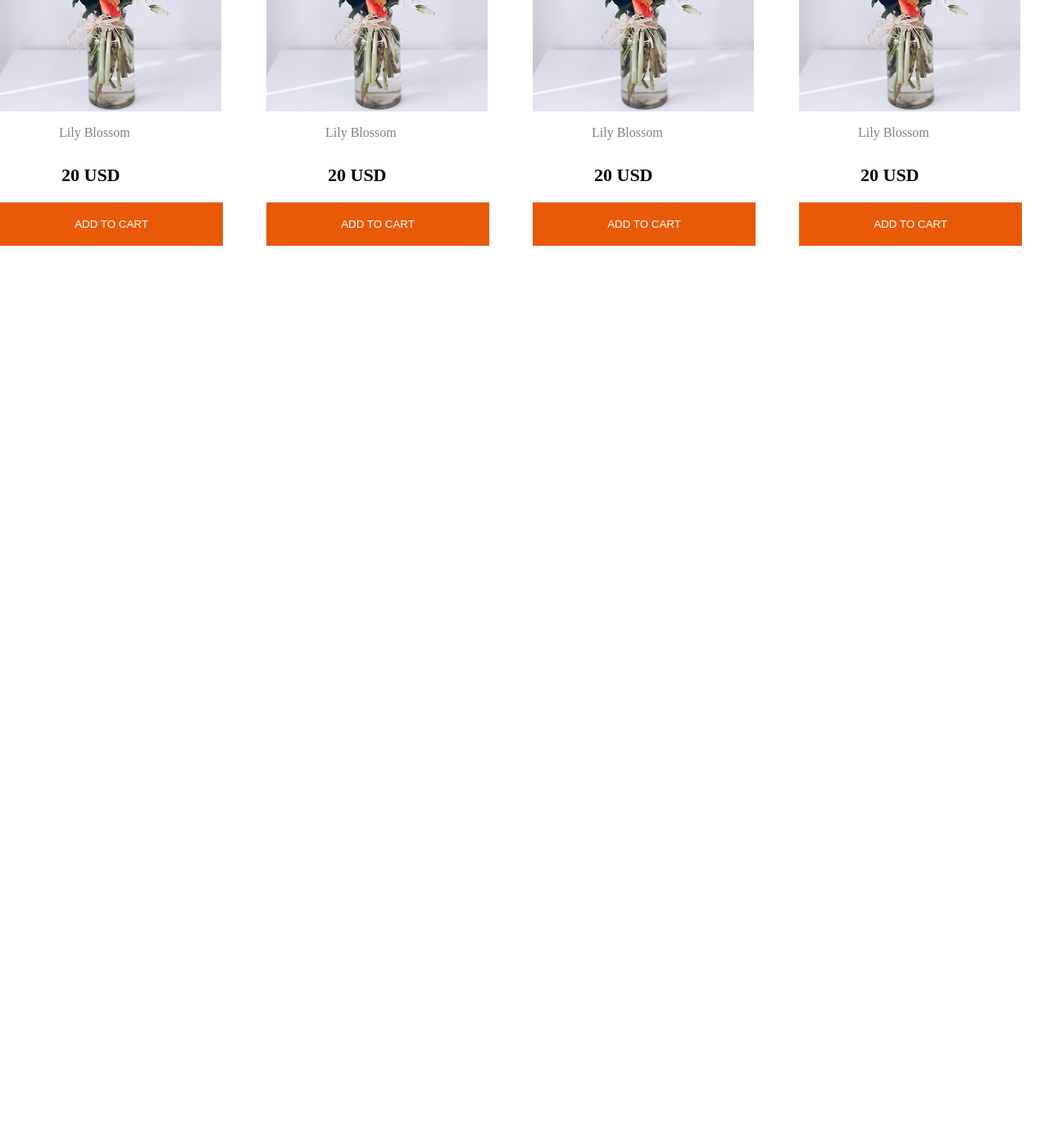
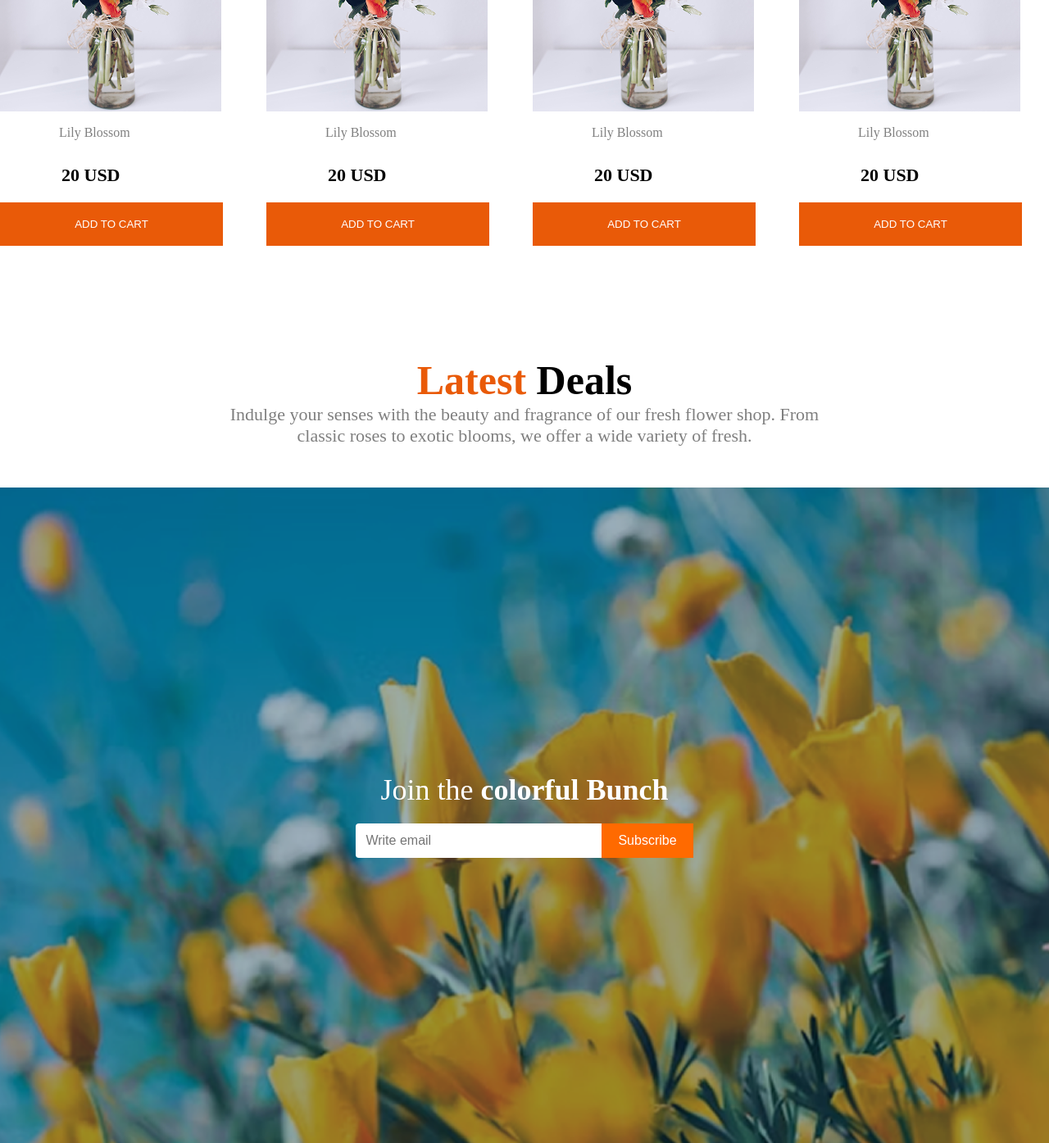
Before and after one commit to khayrulbashar2025/flower-market, a plain HTML site: page index.html in a window 1280 px wide. Shown: the part 1445-2840 px from the top of the page at 82% size. Before the commit the page ends 1745 px from the top, so only its background shows below. Drawn offline with Linux system fonts and the light colour scheme.

Commit message:
added news section

```diff
--- a/index.html
+++ b/index.html
@@ -110,5 +110,26 @@
         </div>
       </section>
     </main>
+    <main>
+      <div class="Deals">
+        <h2 class="title"><span class="orange">Latest</span> Deals</h2>
+        <p class="discription rgb">
+          Indulge your senses with the beauty and fragrance of our fresh flower
+          shop. From <br />
+          classic roses to exotic blooms, we offer a wide variety of fresh.
+        </p>
+      </div>
+    </main>
+    <main>
+      <div class="newsletter-section">
+        <div class="content">
+          <h1><span>Join the</span> <strong>colorful Bunch</strong></h1>
+          <form class="subscribe-form">
+            <input type="email" placeholder="Write email" required />
+            <button type="submit">Subscribe</button>
+          </form>
+        </div>
+      </div>
+    </main>
   </body>
 </html>
--- a/styles/style.css
+++ b/styles/style.css
@@ -98,3 +98,68 @@
   padding: 19px 80px;
   border: none;
 }
+.Deals {
+  text-align: center;
+  margin-top: 135px;
+}
+.title {
+  font-size: 50px;
+  font-weight: bold;
+}
+.newsletter-section {
+  background-image: url(../assets/news-letter-bg.png);
+  background-size: cover;
+  background-position: center;
+  height: 100vh;
+  display: flex;
+  align-items: center;
+  justify-content: center;
+  text-align: center;
+  padding: 20px;
+  margin-top: 50px;
+}
+
+.content {
+  padding: 40px;
+  border-radius: 10px;
+}
+
+.content h1 {
+  font-size: 36px;
+  color: white;
+  margin-bottom: 20px;
+}
+
+.content h1 span {
+  font-weight: normal;
+}
+
+.content h1 strong {
+  color: #ffffff;
+  font-weight: bold;
+}
+
+.subscribe-form {
+  display: flex;
+  justify-content: center;
+  margin-top: 20px;
+  max-width: 600px;
+}
+
+.subscribe-form input[type="email"] {
+  padding: 12px;
+  width: 300px;
+  border: none;
+  border-radius: 4px 0 0 4px;
+  font-size: 16px;
+}
+
+.subscribe-form button {
+  padding: 12px 20px;
+  background-color: #ff6a00;
+  color: white;
+  border: none;
+
+  font-size: 16px;
+  cursor: pointer;
+}
```
